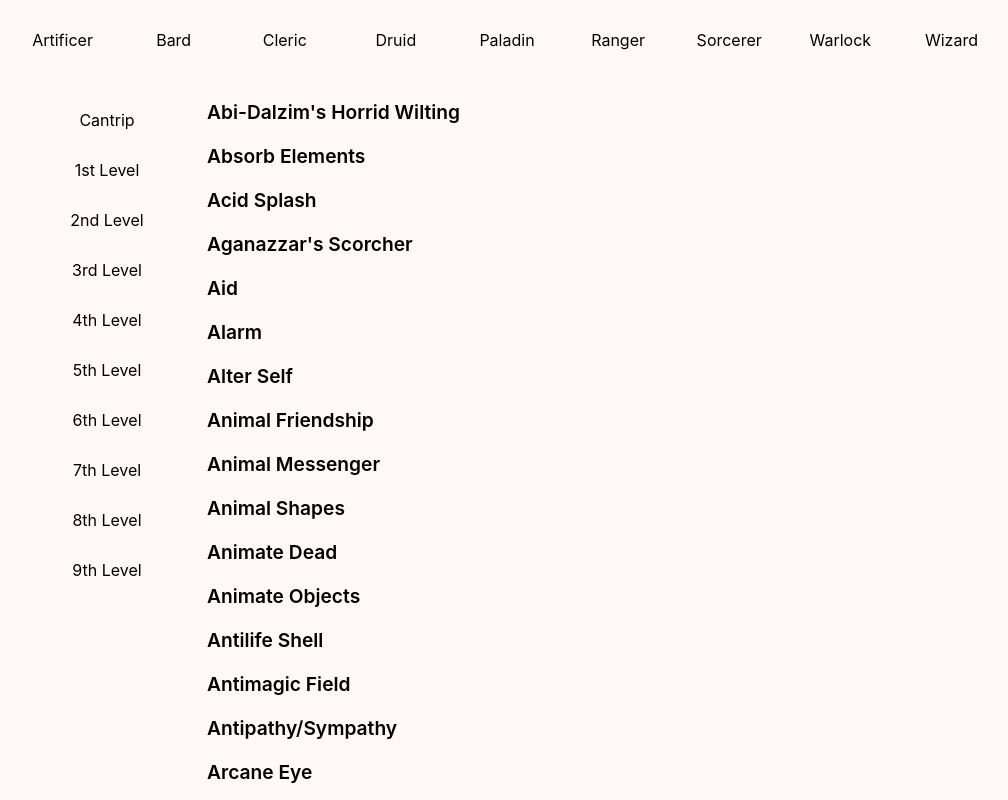
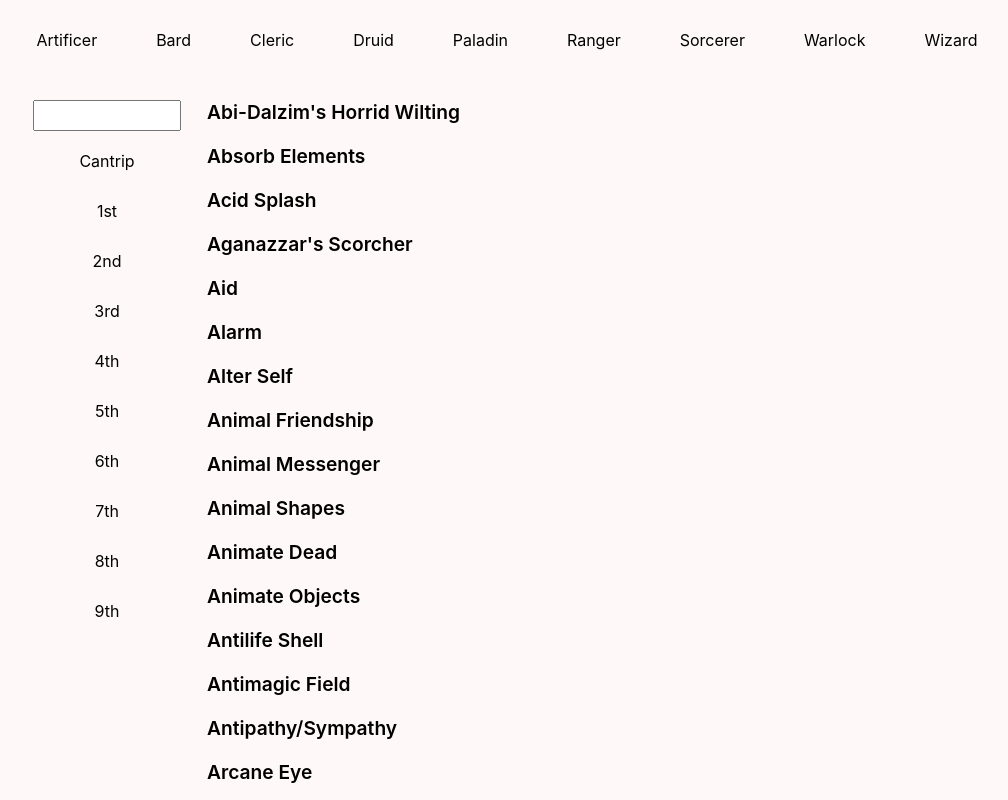
Before and after one commit to joosep10/dnd, a React (Create React App) app: page / in a window 1280 px wide. Shown: the top 800 px of the page, without its empty margins (133-1141 px from the left). Built offline with nearby package versions, Linux system fonts and the light colour scheme.

Commit message:
search input and setting grid

```diff
--- a/src/components/App/styles.module.css
+++ b/src/components/App/styles.module.css
@@ -3,7 +3,8 @@
   width: 100%;
   display: flex;
   flex-direction: column;
-  justify-content: center;
+  justify-content: flex-start;
   align-items: center;
   background-color: rgb(255, 248, 248);
+  min-height: 150vh;
 }
--- a/src/components/Spells/Spells.js
+++ b/src/components/Spells/Spells.js
@@ -1,5 +1,5 @@
 import styles from './styles.module.css';
-import { useState, useEffect } from 'react';
+import { useState, useEffect, useRef } from 'react';
 import { Spell, AnyFilter } from 'components';
 
 export const Spells = () => {
@@ -8,7 +8,24 @@ export const Spells = () => {
   const [level, setLevel] = useState('');
   const [displayLevelInfo, setDisplayLevelInfo] = useState(true);
   const [displayClassesInfo, setDisplayClassesInfo] = useState(true);
+  const [searchTerm, setSearchTerm] = useState('');
+  const searchInputRef = useRef(null);
 
+  useEffect(() => {
+    document.addEventListener('keydown', handleKeydown, true);
+  }, []);
+  const handleKeydown = e => {
+    if (e.key === 'Escape') {
+      if (document.activeElement === searchInputRef.current) {
+        setSearchTerm('');
+        setCasterClass('');
+        setLevel('');
+        setDisplayLevelInfo(true);
+        setDisplayClassesInfo(true);
+      }
+      searchInputRef.current.focus();
+    }
+  };
   const levelChange = levelId => {
     if (levelId) {
       if (levelId === level) {
@@ -44,15 +61,15 @@ export const Spells = () => {
   ];
   const levels = [
     { id: 'Cantrip', name: 'Cantrip' },
-    { id: '1st-level', name: '1st Level' },
-    { id: '2nd-level', name: '2nd Level' },
-    { id: '3rd-level', name: '3rd Level' },
-    { id: '4th-level', name: '4th Level' },
-    { id: '5th-level', name: '5th Level' },
-    { id: '6th-level', name: '6th Level' },
-    { id: '7th-level', name: '7th Level' },
-    { id: '8th-level', name: '8th Level' },
-    { id: '9th-level', name: '9th Level' },
+    { id: '1st-level', name: '1st' },
+    { id: '2nd-level', name: '2nd' },
+    { id: '3rd-level', name: '3rd' },
+    { id: '4th-level', name: '4th' },
+    { id: '5th-level', name: '5th' },
+    { id: '6th-level', name: '6th' },
+    { id: '7th-level', name: '7th' },
+    { id: '8th-level', name: '8th' },
+    { id: '9th-level', name: '9th' },
   ];
   useEffect(() => {
     fetch('./spells.json', {
@@ -62,11 +79,9 @@ export const Spells = () => {
       },
     })
       .then(response => {
-        console.log('Response: ', response);
         return response.json();
       })
       .then(myJson => {
-        console.log(myJson[0]);
         setSpells(myJson);
       });
   }, []);
@@ -84,6 +99,13 @@ export const Spells = () => {
             />
           ))}
         </div>
+        <div className={styles.sidebar}>
+          <input
+            className={styles.searchFilter}
+            ref={searchInputRef}
+            value={searchTerm}
+            onChange={e => setSearchTerm(e.target.value)}
+          />
           <div className={styles.levelFilter}>
             {levels.map(l => (
               <AnyFilter
@@ -94,6 +116,7 @@ export const Spells = () => {
               />
             ))}
           </div>
+        </div>
         <div className={styles.spells}>
           {spells
             .filter(
@@ -101,7 +124,10 @@ export const Spells = () => {
                 (spell.level === level || level === '') &&
                 spell.class
                   .toLowerCase()
-                  .includes(casterClass.toLowerCase()),
+                  .includes(casterClass.toLowerCase()) &&
+                spell.name
+                  .toLowerCase()
+                  .includes(searchTerm.toLowerCase()),
             )
             .map(spell => (
               <Spell
@@ -109,7 +135,7 @@ export const Spells = () => {
                 name={spell.name}
                 description={spell.desc}
                 castingTime={spell.casting_time}
-                level={spell.level}
+                level={levels.find(l => l.id === spell.level).name}
                 range={spell.range}
                 duration={spell.duration}
                 components={spell.components}
--- a/src/components/Spells/styles.module.css
+++ b/src/components/Spells/styles.module.css
@@ -1,21 +1,20 @@
 .main {
   width: 100%;
   max-width: 1000px;
-  display: flex;
-  flex-direction: row;
-  flex-wrap: wrap;
-  align-items: flex-start;
-  align-content: flex-start;
-  /* padding: 20px; */
+  display: grid;
+  grid-template-columns: 20% 80%;
+  grid-template-rows: auto;
+  grid-template-areas:
+    'header header'
+    'sidebar main';
   box-sizing: border-box;
-  min-height: 100vh;
 }
 .spells {
-  width: 80%;
+  grid-area: main;
 }
 .spell {
   width: 100%;
-  padding: 20px 20px 0 0;
+  padding: 0 20px 20px 0;
   box-sizing: border-box;
 }
 .spellName {
@@ -27,18 +26,18 @@ ul {
   list-style: none;
 }
 .classFilter {
-  margin: 0 0 20px 0;
+  grid-area: header;
+  margin: 0 0 40px 0;
   display: flex;
   flex-direction: row;
   flex-wrap: wrap;
-  justify-content: space-between;
+  justify-content: space-around;
   width: 100%;
 }
 .classFilter .filter {
-  flex: 1;
   display: flex;
   justify-content: center;
-  padding: 10px 0;
+  padding: 10px;
 }
 .filter {
   cursor: pointer;
@@ -66,14 +65,24 @@ ul {
 }
 
 .levelFilter {
-  width: 20%;
-  max-width: 200px;
+  width: 100%;
   display: flex;
   flex-direction: column;
   align-items: center;
-  padding-top: 20px;
 }
 .levelFilter .filter {
   margin-bottom: 10px;
   padding: 10px 20px;
 }
+.sidebar {
+  grid-area: sidebar;
+  display: flex;
+  flex-direction: column;
+  align-items: center;
+}
+.searchFilter {
+  margin: 0 0 10px 0;
+  width: 70%;
+  height: 25px;
+  font-size: 1rem;
+}
```
Lines whose indentation alone changed are shown as unchanged.
